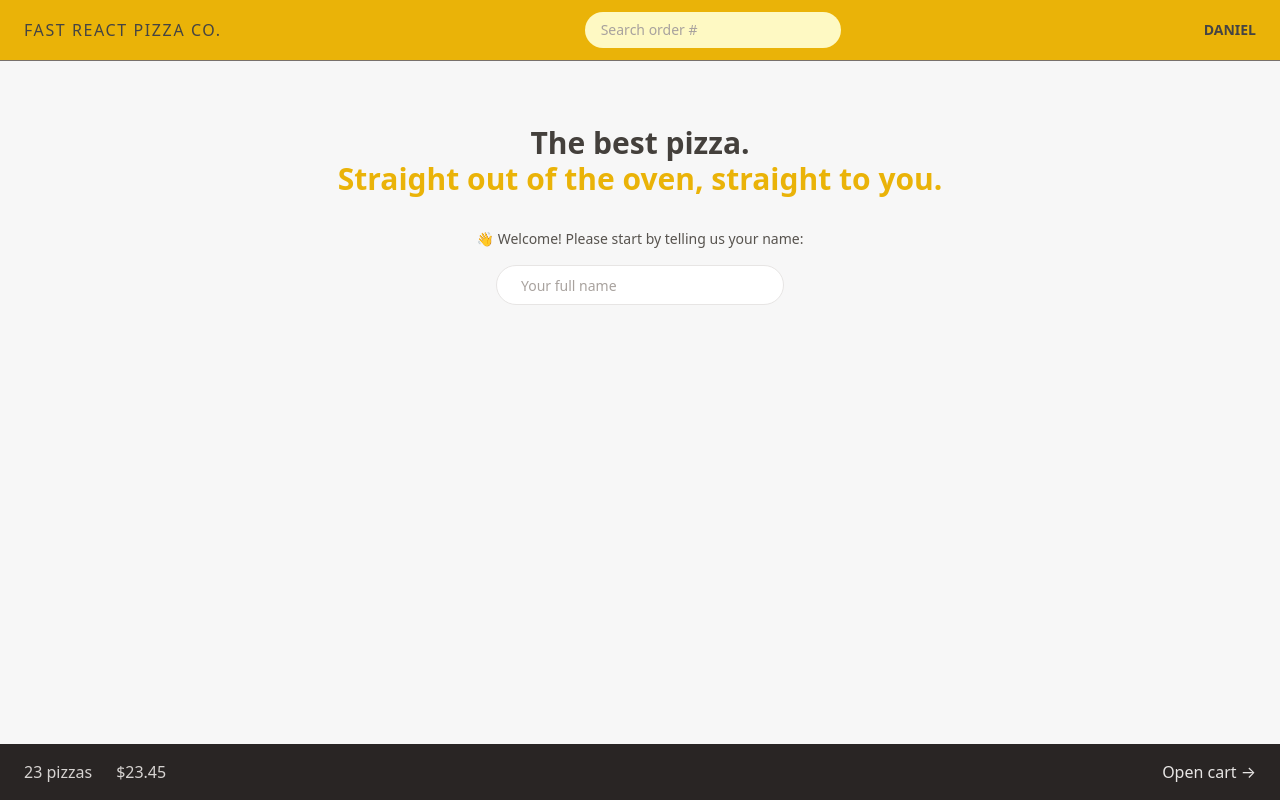
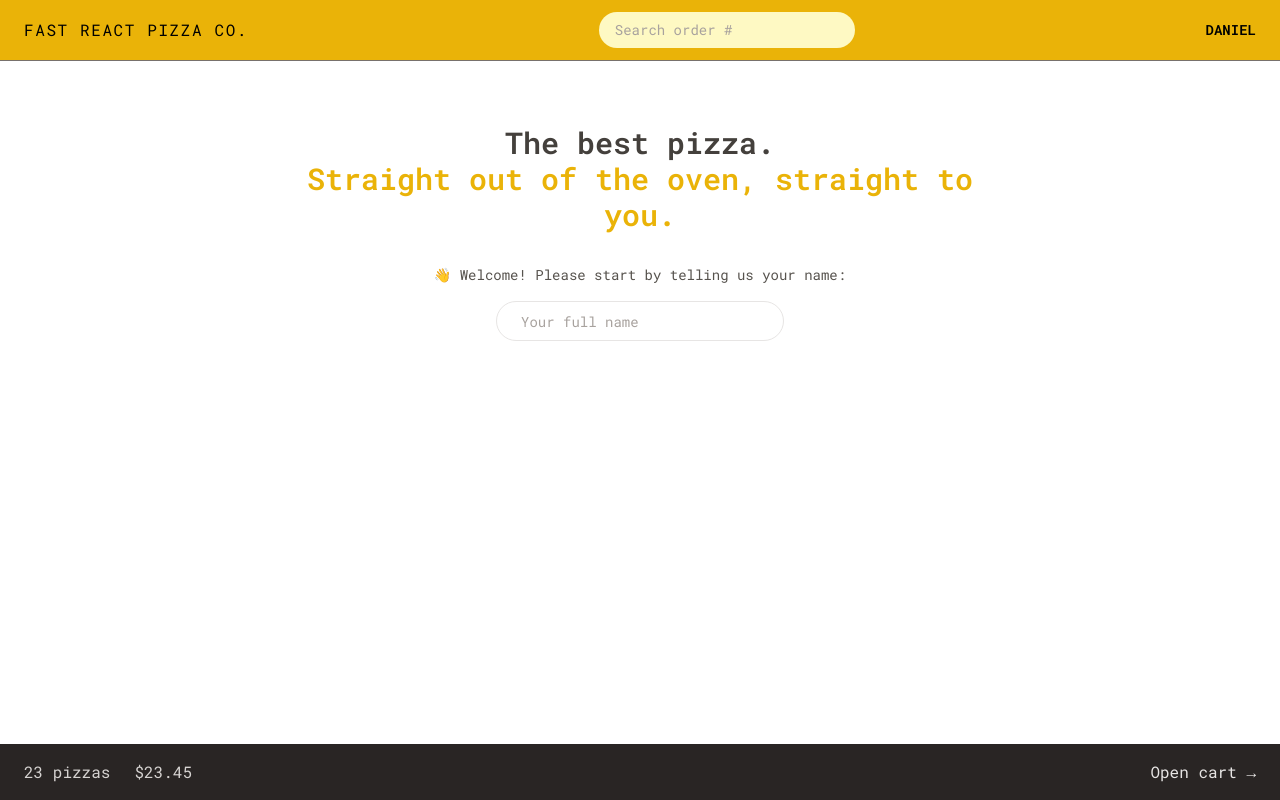
Before and after one commit to danielsadiq/fast-react-pizza, a React (Vite) app: page / in a window 1280 px wide. Built offline with nearby package versions, Linux system fonts and the light colour scheme.

Commit message:
font working

```diff
--- /dev/null
+++ b/prettier.config.cjs
@@ -0,0 +1,5 @@
+// .prettierrc
+// eslint-disable-next-line no-undef
+module.exports = {
+    "plugins": ["prettier-plugin-tailwindcss"]
+};
--- a/src/index.css
+++ b/src/index.css
@@ -50,24 +50,6 @@
     }
   }
 }
-
-body {
-  font-family:
-    system-ui,
-    -apple-system,
-    BlinkMacSystemFont,
-    "Segoe UI",
-    Roboto,
-    Oxygen,
-    Ubuntu,
-    Cantarell,
-    "Open Sans",
-    "Helvetica Neue",
-    sans-serif;
-  background-color: #f7f7f7;
-  color: #444;
-}
-
 .layout {
   display: grid;
   grid-template-rows: auto 1fr auto;
--- a/tailwind.config.js
+++ b/tailwind.config.js
@@ -5,10 +5,11 @@ export default {
     "./src/**/*.{js,ts,jsx,tsx}",
   ],
   theme: {
-    extend: {},
-    fontFamily: {
-      sans: 'Roboto Mono, monospace',
-    }
+    extend: {
+      fontFamily: {
+        sans: ['Roboto Mono', 'monospace'],
+    },
   },
   plugins: [],
 }
+}
```
